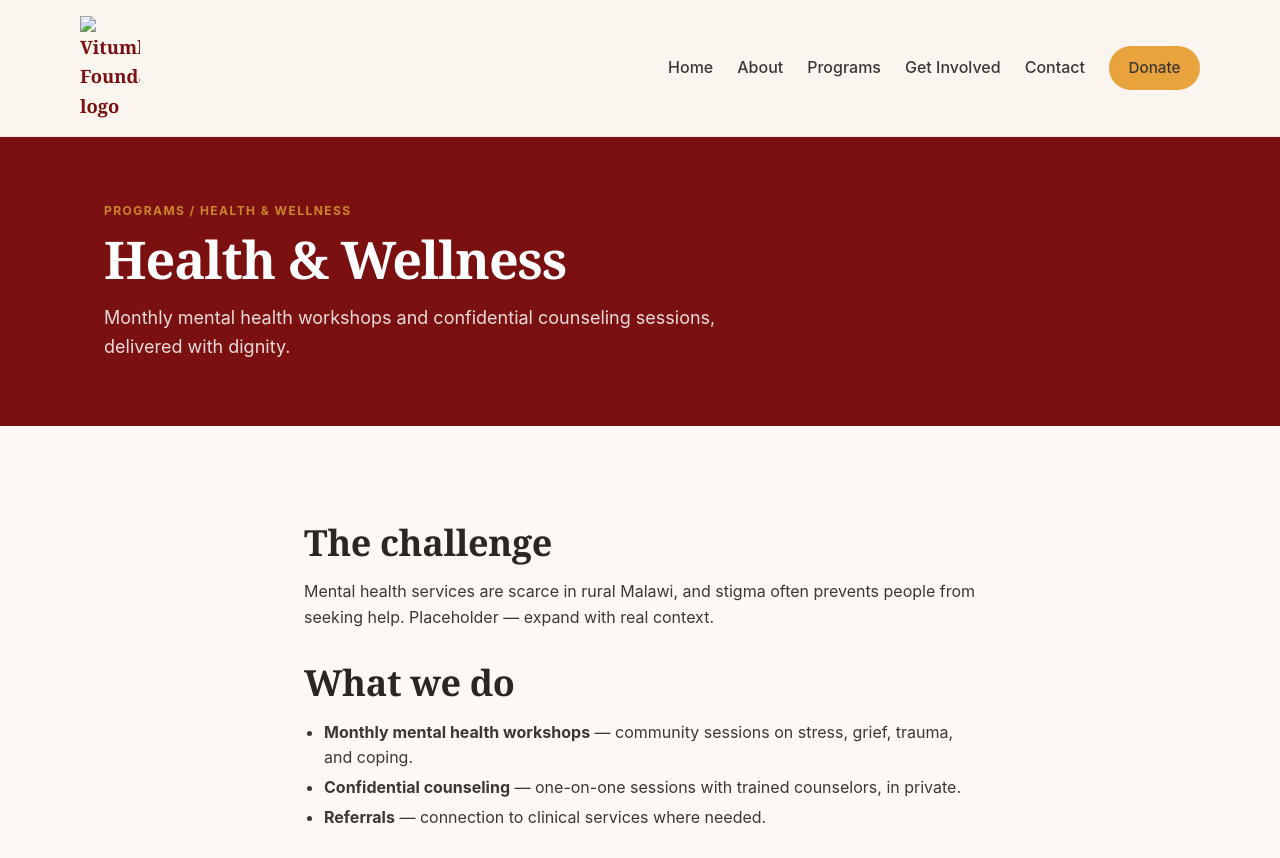
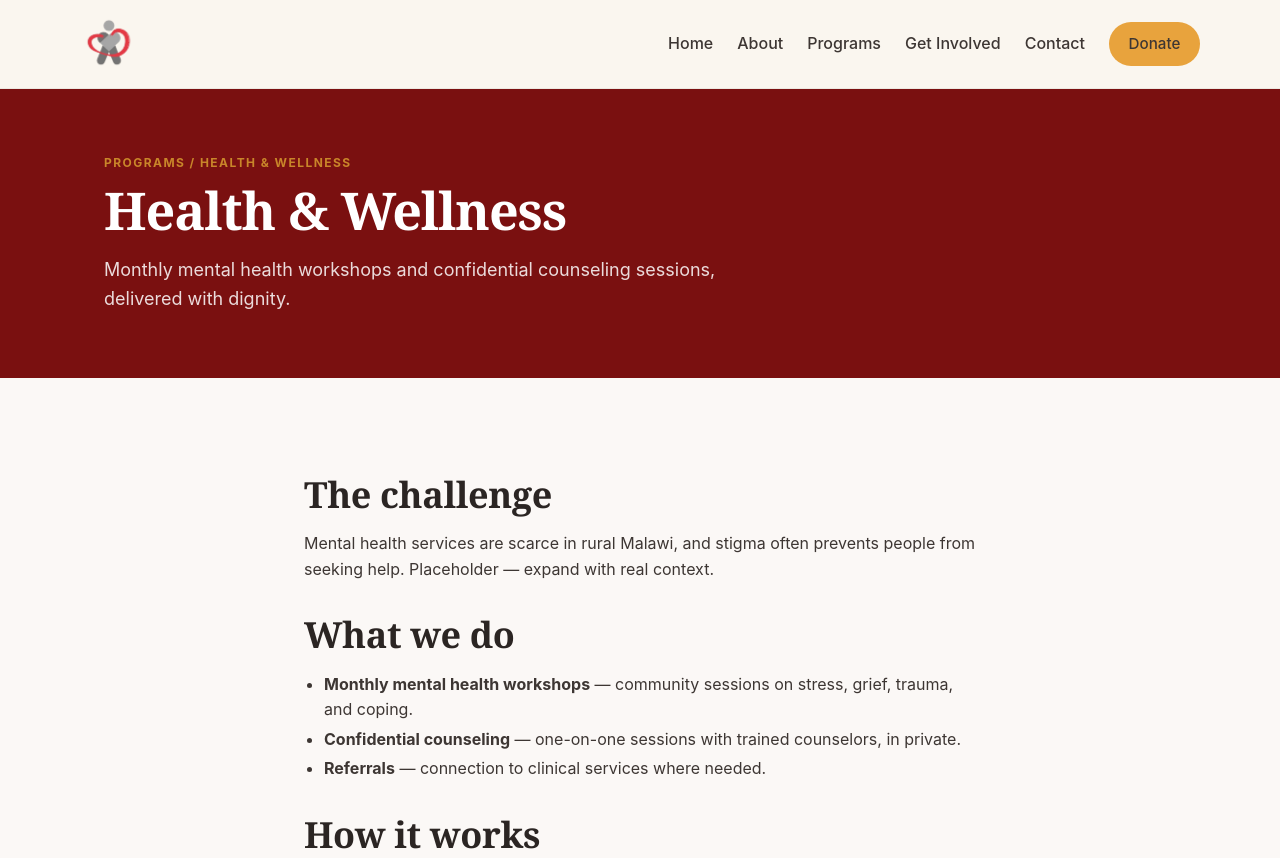
Before and after one commit to Mpumelelo-Kenny-Gabuza/Vitumbiko-Foundatio, a plain HTML site: page programs/health.html in a window 1280 px wide. Shown: the top 858 px of the page. Drawn offline with Linux system fonts and the light colour scheme; a script that the page names is missing.

Commit message:
Update logo image source URL in health.html

```diff
--- a/programs/health.html
+++ b/programs/health.html
@@ -14,7 +14,7 @@
 <header class="site-header">
   <div class="container site-header__inner">
      <a class="brand" href="index.html">
-      <img src="./assets/Vitumbiko-removebg-preview - Copy,.png" alt="Vitumbiko Foundation logo" width="120" height="40">
+      <img src="https://mpumelelo-kenny-gabuza.github.io/Vitumbiko-Foundatio/assets/Vitumbiko-removebg-preview%20-%20Copy,.png" alt="Vitumbiko Foundation logo" width="120" height="40">
     </a>
     <button class="nav-toggle" aria-expanded="false" aria-controls="primary-nav" aria-label="Toggle menu"><span></span><span></span><span></span></button>
     <nav class="site-nav" id="primary-nav" aria-label="Primary">
```
